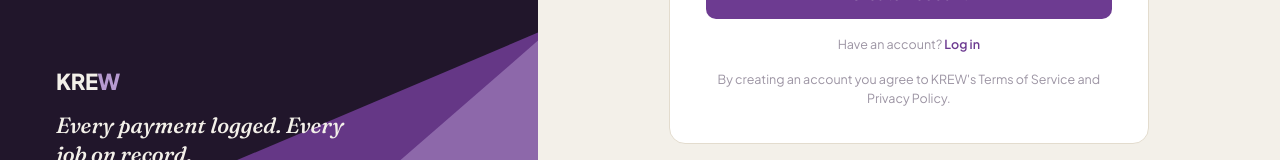
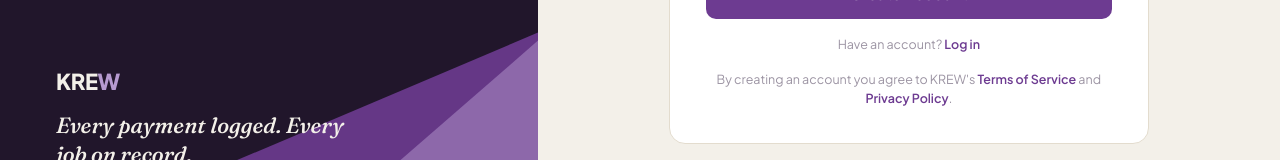
Before and after one commit to raphaelmstudios/krew, a React (Vite) app in the folder client/: page /register in a window 1280 px wide. Shown: the part 593-753 px from the top of the page. Built offline with nearby package versions, Linux system fonts and the light colour scheme.

Commit message:
register.jsx - incorporater the terms and privacy page

```diff
--- a/client/src/pages/Register.jsx
+++ b/client/src/pages/Register.jsx
@@ -192,7 +192,8 @@ export default function Register({ onRegistered }) {
             </div>
 
             <div className="krew-fine-print">
-              By creating an account you agree to KREW's Terms of Service and Privacy Policy.
+              By creating an account you agree to KREW's <Link to="/terms">Terms of Service</Link> and{' '}
+              <Link to="/privacy">Privacy Policy</Link>.
             </div>
           </>
         )}
```
